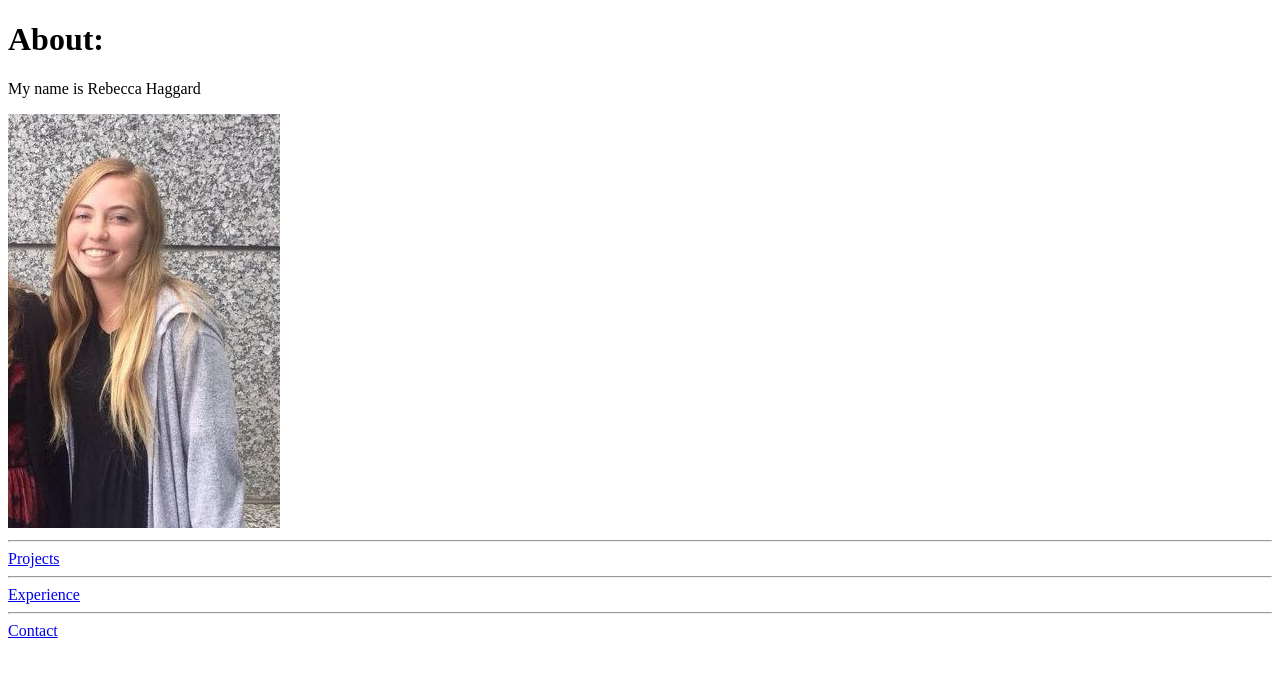
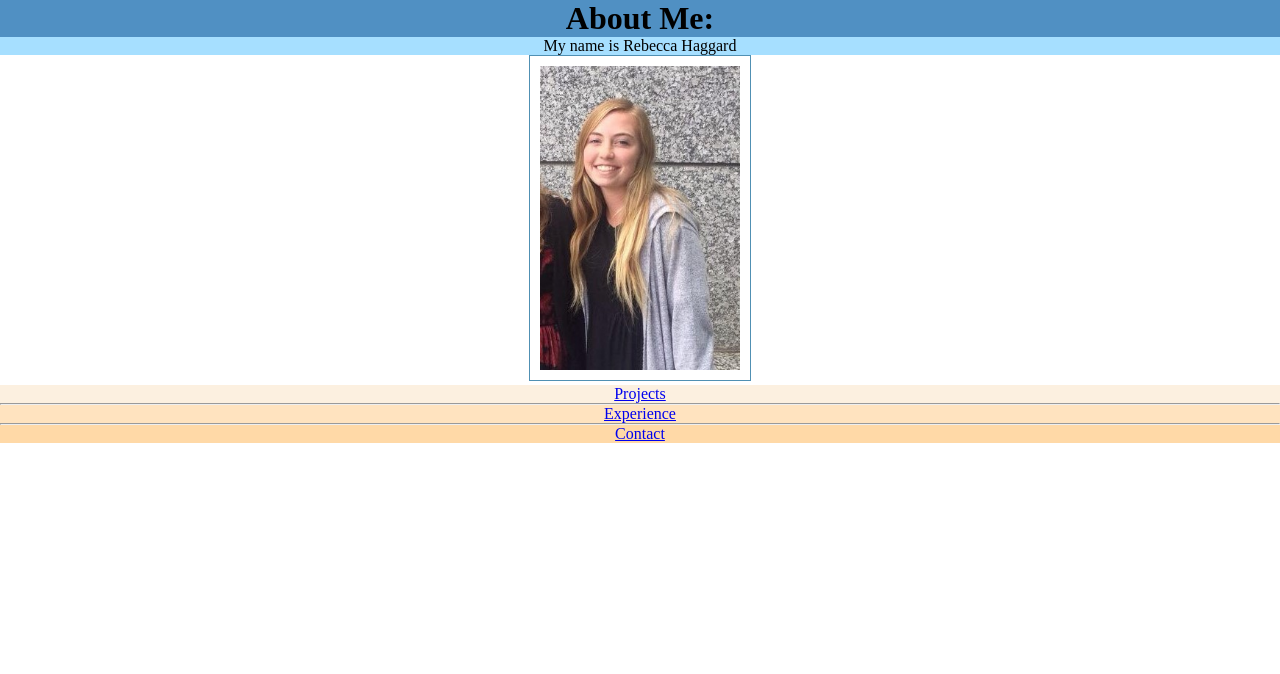
Before and after one commit to becaha/portfolio, a plain HTML site: page index.html in a window 1280 px wide. Drawn offline with Linux system fonts and the light colour scheme.

Commit message:
css styling

```diff
--- a/index.html
+++ b/index.html
@@ -5,14 +5,21 @@
   </head>
   <body>
     <title>Portfolio</title>
-    <h1>About: </h1>
+    <h1>About Me: </h1>
     <p>My name is Rebecca Haggard</p>
-    <img src="profile.jpg" />
+    <div>
+      <img class="image" src="profile.jpg" width='200' />
+    </div>
+    <p class="complementary-lighter">
+      <a href="projects.html">Projects</a>
+    </p>
     <hr>
-    <a href="projects.html">Projects</a>
+    <p class="complementary-light">
+      <a href="experience.html">Experience</a>
+    </p>
     <hr>
-    <a href="experience.html">Experience</a>
-    <hr>
-    <a href="contact.html">Contact</a>
+    <p class="complementary">
+      <a href="contact.html">Contact</a>
+    </p>
   </body>
 </html>
--- a/portfolio.css
+++ b/portfolio.css
@@ -0,0 +1,54 @@
+* {
+    margin: 0;
+    text-align: center;
+}
+
+body {
+    background-color: white;
+}
+
+h1 {
+    background-color: #5090c3;
+    text-align: center;
+}
+
+h2 {
+    background-color: #A6DFFF;
+    text-align: center;
+}
+
+p {
+    background-color: #A6DFFF;
+    text-align: center;
+}
+
+ul,li {
+    text-align: left;
+}
+
+.image {
+    border: 1px solid #5090B3;
+    padding: 10px;
+    background-color: white;
+    text-align: center;
+}
+
+.main-dark {
+    background-color: #5090B3;
+}
+
+.main-light {
+    background-color: #A6DFFF;
+}
+
+.complementary {
+    background-color: #FFD9A7;
+}
+
+.complementary-light {
+    background-color: #FFE3BF;
+}
+
+.complementary-lighter {
+    background-color: #FCF0E0;
+}
```
Also changed, not shown: contact.html (+7 -3 lines), experience.html (+7 -3 lines), projects.html (+7 -3 lines).
